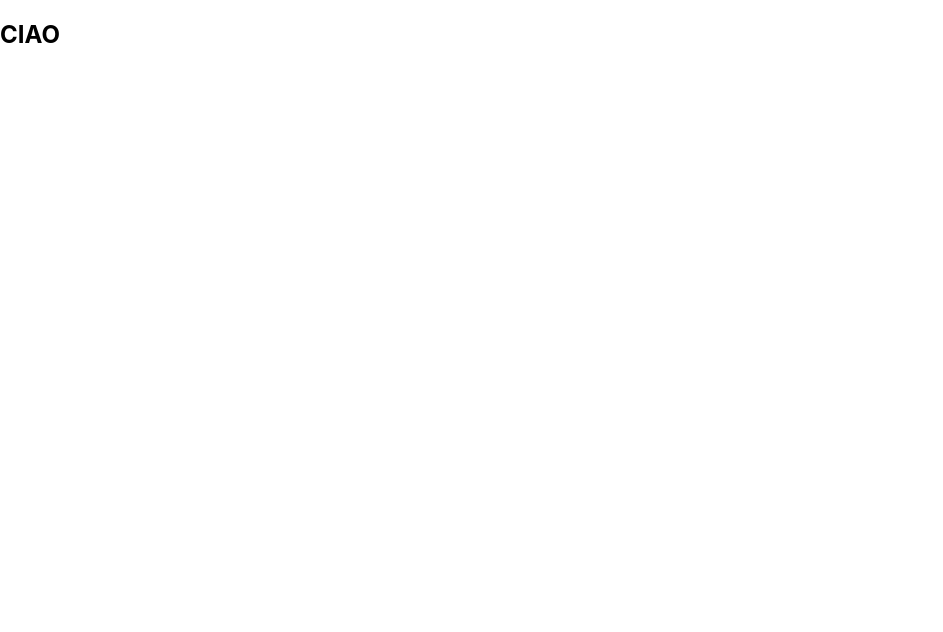
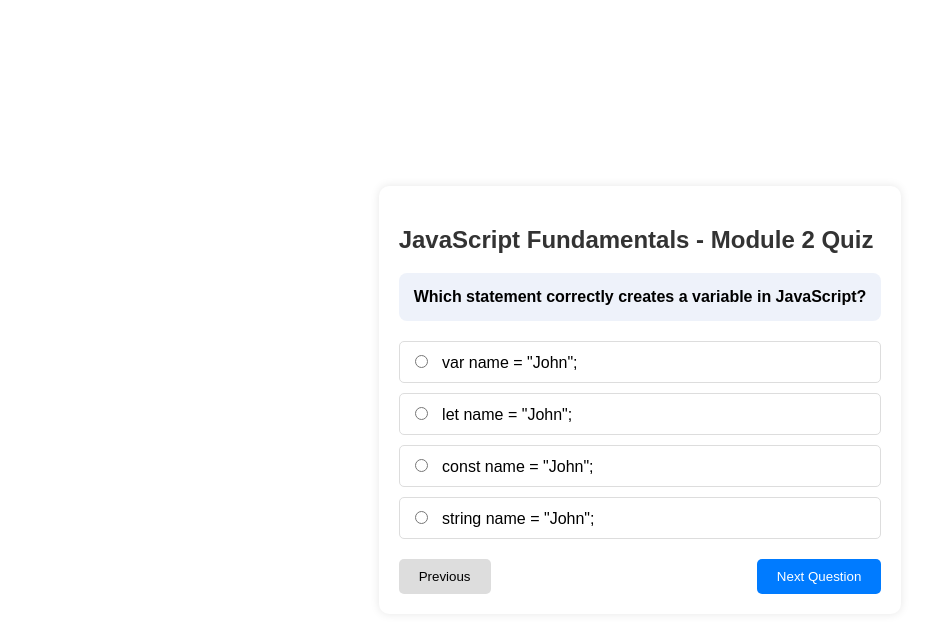
Before and after one commit to tarakanillius/Moodle-Bodio, a React (Create React App) app in the folder project-root/frontend/: page /quiz in a window 1280 px wide. Shown: the top 632 px of the page, without its empty margins (0-943 px from the left). Built offline with nearby package versions, Linux system fonts and the light colour scheme.

Commit message:
quiz page design

```diff
--- a/project-root/frontend/src/pages/Quiz.jsx
+++ b/project-root/frontend/src/pages/Quiz.jsx
@@ -1,9 +1,26 @@
 import React from "react";
-
+import "../styles/quiz.css";
 
 const Login = () => {
     return (
-        <h2>CIAO</h2>
+        <body className="quiz_body">
+        <div className="quiz_container">
+            <h2>JavaScript Fundamentals - Module 2 Quiz</h2>
+            <div className="quiz_question">
+                <strong>Which statement correctly creates a variable in JavaScript?</strong>
+            </div>
+            <div className="quiz_options">
+                <label><input type="radio" name="answer"/> var name = "John";</label>
+                <label><input type="radio" name="answer"/> let name = "John";</label>
+                <label><input type="radio" name="answer"/> const name = "John";</label>
+                <label><input type="radio" name="answer"/> string name = "John";</label>
+            </div>
+            <div className="quiz_buttons">
+                <button className="quiz_prev">Previous</button>
+                <button className="quiz_next">Next Question</button>
+            </div>
+        </div>
+        </body>
     );
 };
 
--- /dev/null
+++ b/project-root/frontend/src/styles/quiz.css
@@ -0,0 +1,54 @@
+.quiz_body {
+    font-family: Arial, sans-serif;
+    height: 100vh;
+    display: flex;
+    justify-content: center;
+    align-items: center;
+}
+.quiz_container {
+    max-width: 600px;
+    background: white;
+    padding: 20px;
+    margin: auto;
+    border-radius: 10px;
+    box-shadow: 0 0 10px rgba(0, 0, 0, 0.1);
+}
+h2 {
+    color: #333;
+}
+.quiz_question {
+    background: #eef2fa;
+    padding: 15px;
+    border-radius: 8px;
+    margin-bottom: 20px;
+}
+.quiz_options label {
+    display: block;
+    padding: 10px;
+    border: 1px solid #ddd;
+    margin-top: 10px;
+    border-radius: 5px;
+    cursor: pointer;
+    background: #fff;
+}
+.quiz_options input {
+    margin-right: 10px;
+}
+.quiz_buttons {
+    display: flex;
+    justify-content: space-between;
+    margin-top: 20px;
+}
+button {
+    padding: 10px 20px;
+    border: none;
+    border-radius: 5px;
+    cursor: pointer;
+}
+.quiz_prev {
+    background: #ddd;
+}
+.quiz_next {
+    background: #007bff;
+    color: white;
+}
```
